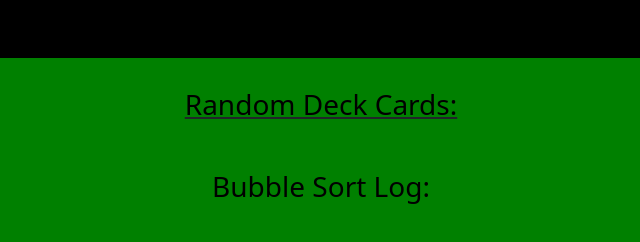
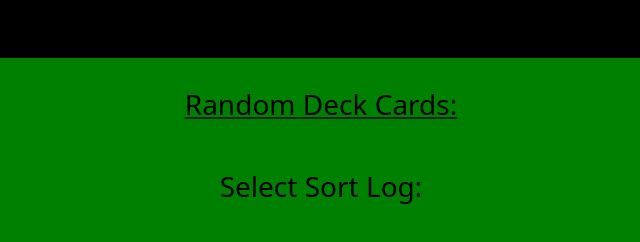
Before and after one commit to faldea1/P14-SelectSortingCards, a plain HTML site: page index.html in a window 1280 px wide. Shown: the full height of the page, 319-959 px from the left. Drawn offline with nearby package versions, Linux system fonts and the light colour scheme.

Commit message:
new type of sorting

```diff
--- a/index.html
+++ b/index.html
@@ -5,7 +5,7 @@
     <meta charset="UTF-8">
     <meta http-equiv="X-UA-Compatible" content="IE=edge">
     <meta name="viewport" content="width=device-width, initial-scale=1.0">
-    <title>Bubble Sorting Cards</title>
+    <title>Select Sorting Cards</title>
     <link rel="stylesheet" href="https://cdnjs.cloudflare.com/ajax/libs/font-awesome/6.2.1/css/all.min.css"
         integrity="sha512-MV7K8+y+gLIBoVD59lQIYicR65iaqukzvf/nwasF0nqhPay5w/9lJmVM2hMDcnK1OnMGCdVK+iQrJ7lzPJQd1w=="
         crossorigin="anonymous" referrerpolicy="no-referrer" />
@@ -31,7 +31,7 @@
     <div id="genRandomCards" class="genRandomCards">
     </div>
     <div class="titleforsort">
-        <h3>Bubble Sort Log:</h3>
+        <h3>Select Sort Log:</h3>
     </div>
     <div>
         <div id="stepbysteprender">
```
